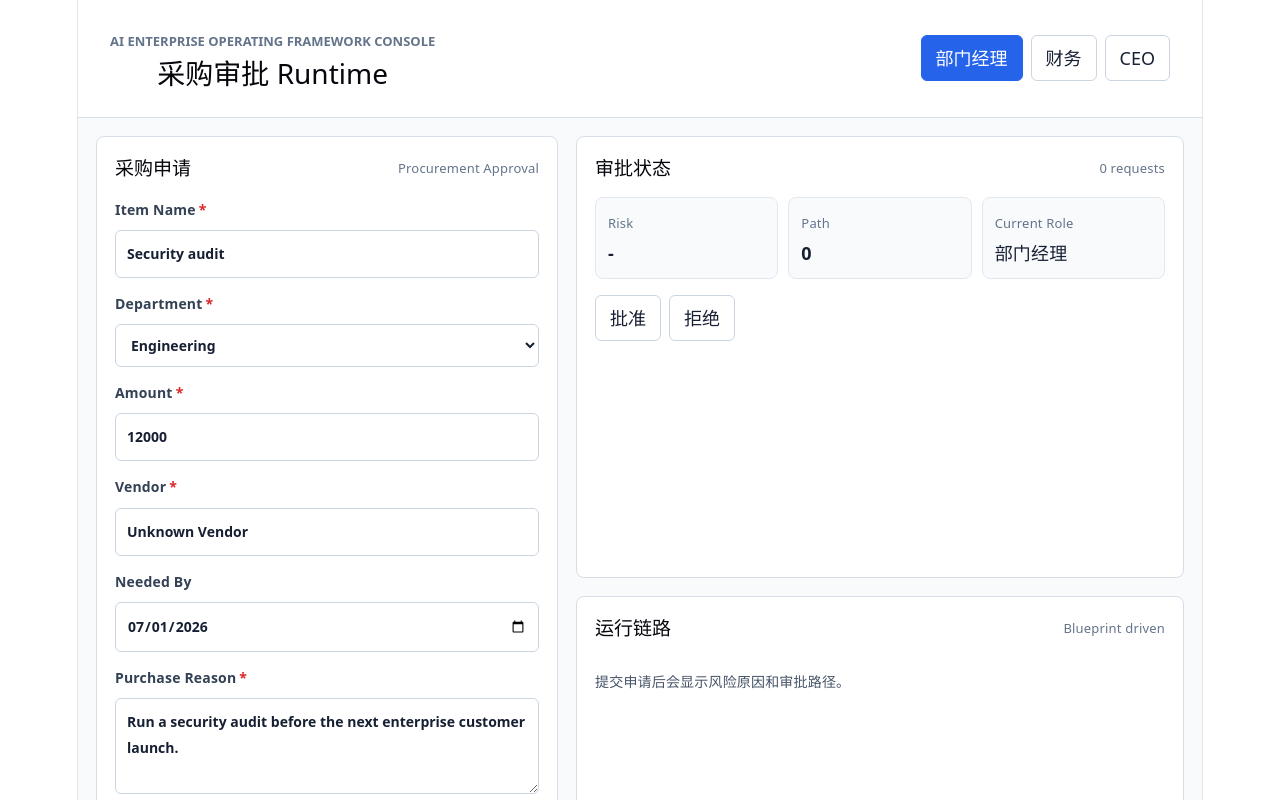
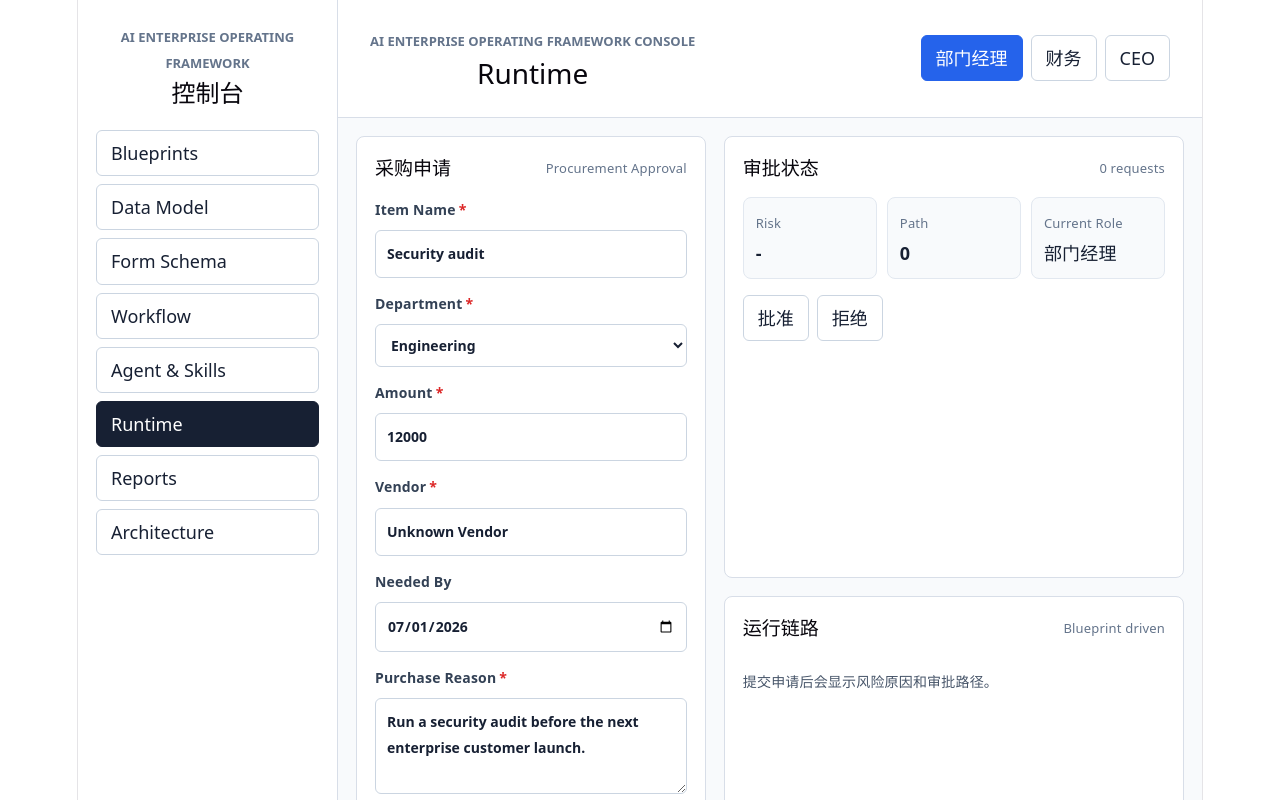
Before and after one commit to njaucjbCJB/AI-native-, a React (Vite) app in the folder demo/: page / in a window 1280 px wide. Shown: the top 800 px of the page. Built offline with nearby package versions, Linux system fonts and the light colour scheme.

Commit message:
Add framework console views

```diff
--- a/demo/src/App.css
+++ b/demo/src/App.css
@@ -1,7 +1,49 @@
-.runtime-shell {
+.runtime-shell,
+.console-shell {
   min-height: 100vh;
   background: #f8fafc;
   color: #172033;
+}
+
+.console-shell {
+  display: grid;
+  grid-template-columns: 260px 1fr;
+}
+
+.console-sidebar {
+  display: flex;
+  flex-direction: column;
+  gap: 24px;
+  min-height: 100vh;
+  padding: 24px 18px;
+  border-right: 1px solid #d8dee8;
+  background: #ffffff;
+}
+
+.console-sidebar h1 {
+  margin: 0;
+  font-size: 24px;
+  letter-spacing: 0;
+}
+
+.console-sidebar nav {
+  display: grid;
+  gap: 8px;
+}
+
+.console-sidebar button {
+  justify-content: flex-start;
+  text-align: left;
+}
+
+.console-sidebar button.active {
+  background: #172033;
+  border-color: #172033;
+  color: #ffffff;
+}
+
+.console-main {
+  min-width: 0;
 }
 
 .runtime-header {
@@ -69,6 +111,66 @@ button.active,
   padding: 18px;
   max-width: 1280px;
   margin: 0 auto;
+}
+
+.console-view-panel {
+  margin: 18px;
+}
+
+.view-description {
+  max-width: 760px;
+  margin: 0 0 16px;
+  color: #475569;
+  line-height: 1.55;
+}
+
+.view-list,
+.schema-grid,
+.workflow-grid,
+.risk-rule-grid {
+  display: grid;
+  gap: 10px;
+}
+
+.view-list {
+  grid-template-columns: repeat(auto-fit, minmax(220px, 1fr));
+}
+
+.view-list article,
+.schema-grid article,
+.workflow-grid article,
+.risk-rule-grid article {
+  border: 1px solid #e2e8f0;
+  border-radius: 8px;
+  padding: 12px;
+  background: #f8fafc;
+}
+
+.view-list span,
+.schema-grid span,
+.workflow-grid span,
+.risk-rule-grid span {
+  display: block;
+  margin-top: 4px;
+  color: #64748b;
+  font-size: 13px;
+}
+
+.schema-grid {
+  grid-template-columns: repeat(auto-fit, minmax(180px, 1fr));
+}
+
+.workflow-grid,
+.risk-rule-grid {
+  grid-template-columns: repeat(auto-fit, minmax(240px, 1fr));
+  margin-top: 12px;
+}
+
+.workflow-grid p,
+.risk-rule-grid p {
+  margin: 8px 0 0;
+  color: #475569;
+  font-size: 13px;
 }
 
 .panel {
@@ -319,6 +421,20 @@ textarea {
 }
 
 @media (max-width: 860px) {
+  .console-shell {
+    grid-template-columns: 1fr;
+  }
+
+  .console-sidebar {
+    min-height: auto;
+    border-right: 0;
+    border-bottom: 1px solid #d8dee8;
+  }
+
+  .console-sidebar nav {
+    grid-template-columns: repeat(2, 1fr);
+  }
+
   .runtime-header,
   .request-item {
     flex-direction: column;
--- a/demo/src/App.tsx
+++ b/demo/src/App.tsx
@@ -8,6 +8,7 @@ import { submitRuntimeRequest, type RuntimeSubmissionResult } from './core/runti
 import type { ApprovalRole } from './core/approval-routing'
 import type { RequestData, RequestInstance } from './core/request'
 import { generateReportFromRuntimeStorage, type ReportSnapshot } from './core/report'
+import { getFrameworkConsoleViews, type ConsoleView, type ConsoleViewId } from './core/console'
 import './App.css'
 
 const DEFAULT_REQUIREMENT = 'I need a procurement approval workflow.'
@@ -37,7 +38,13 @@ function App() {
   const [reports, setReports] = useState<ReportSnapshot[]>([])
   const [latestResult, setLatestResult] = useState<RuntimeSubmissionResult | null>(null)
   const [selectedRole, setSelectedRole] = useState<ApprovalRole>('department_manager')
+  const [activeView, setActiveView] = useState<ConsoleViewId>('runtime')
   const [message, setMessage] = useState('Runtime ready')
+  const consoleViews = useMemo(
+    () => (blueprint ? getFrameworkConsoleViews(blueprint) : []),
+    [blueprint],
+  )
+  const activeConsoleView = consoleViews.find((view) => view.id === activeView)
 
   useEffect(() => {
     async function initializeRuntime() {
@@ -107,27 +114,39 @@ function App() {
     }))
   }
 
+  function renderActiveView() {
+    if (!blueprint || !activeConsoleView) {
       return (
-    <main className="runtime-shell">
-      <header className="runtime-header">
-        <div>
-          <p className="eyebrow">AI Enterprise Operating Framework Console</p>
-          <h1>采购审批 Runtime</h1>
+        <section className="panel">
+          <div className="panel-heading">
+            <h2>Loading console</h2>
+            <span>Blueprint required</span>
           </div>
-        <div className="role-switcher" aria-label="Role switcher">
-          {Object.entries(ROLE_LABELS).map(([role, label]) => (
-            <button
-              className={selectedRole === role ? 'active' : ''}
-              key={role}
-              onClick={() => setSelectedRole(role as ApprovalRole)}
-              type="button"
-            >
-              {label}
-            </button>
-          ))}
-        </div>
-      </header>
+        </section>
+      )
+    }
 
+    if (activeView === 'runtime') {
+      return renderRuntimeView()
+    }
+
+    if (activeView === 'reports') {
+      return <ReportsPanel report={reports.at(-1) ?? null} />
+    }
+
+    if (activeView === 'form-schema') {
+      return <FormSchemaView blueprint={blueprint} view={activeConsoleView} />
+    }
+
+    if (activeView === 'workflow') {
+      return <WorkflowView blueprint={blueprint} view={activeConsoleView} />
+    }
+
+    return <ConsoleViewPanel view={activeConsoleView} />
+  }
+
+  function renderRuntimeView() {
+    return (
       <section className="runtime-grid">
         <form className="panel form-panel" onSubmit={handleSubmit}>
           <div className="panel-heading">
@@ -213,16 +232,142 @@ function App() {
           )}
         </section>
 
-        <ReportsPanel report={reports.at(-1) ?? null} />
+        <ActivityPanel activities={agentActivities} />
+      </section>
+    )
+  }
 
+  return (
+    <main className="console-shell">
+      <aside className="console-sidebar">
+        <div>
+          <p className="eyebrow">AI Enterprise Operating Framework</p>
+          <h1>控制台</h1>
+        </div>
+        <nav aria-label="Console views">
+          {consoleViews.map((view) => (
+            <button
+              className={activeView === view.id ? 'active' : ''}
+              key={view.id}
+              onClick={() => setActiveView(view.id)}
+              type="button"
+            >
+              {view.title}
+            </button>
+          ))}
+        </nav>
+      </aside>
+
+      <section className="console-main">
+      <header className="runtime-header">
+        <div>
+          <p className="eyebrow">AI Enterprise Operating Framework Console</p>
+          <h1>{activeConsoleView?.title ?? 'Runtime'}</h1>
+        </div>
+        {activeView === 'runtime' ? (
+          <div className="role-switcher" aria-label="Role switcher">
+            {Object.entries(ROLE_LABELS).map(([role, label]) => (
+              <button
+                className={selectedRole === role ? 'active' : ''}
+                key={role}
+                onClick={() => setSelectedRole(role as ApprovalRole)}
+                type="button"
+              >
+                {label}
+              </button>
+            ))}
+          </div>
+        ) : null}
+      </header>
+
+        {renderActiveView()}
+      </section>
+    </main>
+  )
+}
+
+function ConsoleViewPanel({ view }: { view: ConsoleView }) {
+  return (
+    <section className="panel console-view-panel">
+      <div className="panel-heading">
+        <h2>{view.title}</h2>
+        <span>{view.id}</span>
+      </div>
+      <p className="view-description">{view.description}</p>
+      <div className="view-list">
+        {view.items.map((item) => (
+          <article key={item}>
+            <strong>{item.split(':')[0]}</strong>
+            <span>{item.includes(':') ? item.split(':').slice(1).join(':').trim() : item}</span>
+          </article>
+        ))}
+      </div>
+    </section>
+  )
+}
+
+function FormSchemaView({ blueprint, view }: { blueprint: Blueprint; view: ConsoleView }) {
+  return (
+    <section className="panel console-view-panel">
+      <div className="panel-heading">
+        <h2>{view.title}</h2>
+        <span>{blueprint.formSchema.length} fields</span>
+      </div>
+      <p className="view-description">{view.description}</p>
+      <div className="schema-grid">
+        {blueprint.formSchema.map((field) => (
+          <article key={field.key}>
+            <strong>{field.label}</strong>
+            <span>{field.key}</span>
+            <span>{field.type}</span>
+            <span>{field.required ? 'required' : 'optional'}</span>
+          </article>
+        ))}
+      </div>
+    </section>
+  )
+}
+
+function WorkflowView({ blueprint, view }: { blueprint: Blueprint; view: ConsoleView }) {
+  return (
+    <section className="panel console-view-panel">
+      <div className="panel-heading">
+        <h2>{view.title}</h2>
+        <span>{blueprint.workflow.nodes.length} nodes</span>
+      </div>
+      <p className="view-description">{view.description}</p>
+      <div className="workflow-grid">
+        {blueprint.workflow.nodes.map((node) => (
+          <article key={node.id}>
+            <strong>{node.name}</strong>
+            <span>{ROLE_LABELS[node.role]}</span>
+            <p>{node.condition}</p>
+          </article>
+        ))}
+      </div>
+      <div className="risk-rule-grid">
+        {blueprint.riskRules.map((rule) => (
+          <article key={rule.id}>
+            <strong>{rule.name}</strong>
+            <span>{rule.severity}</span>
+            <p>{rule.condition}</p>
+          </article>
+        ))}
+      </div>
+    </section>
+  )
+}
+
+function ActivityPanel({ activities }: { activities: AgentActivity[] }) {
+  return (
     <section className="panel activity-panel">
       <div className="panel-heading">
         <h2>Agent Activity</h2>
-            <span>{agentActivities.length} records</span>
+        <span>{activities.length} records</span>
       </div>
       <div className="activity-list">
-            {agentActivities.length ? (
-              agentActivities.slice().reverse().map((activity) => (
+        {activities.length ? (
+          activities.slice().reverse().map((activity) => (
             <article className="activity-item" key={activity.id}>
               <div className="activity-title">
                 <strong>{activity.skillName}</strong>
@@ -249,8 +394,6 @@ function App() {
         )}
       </div>
     </section>
-      </section>
-    </main>
   )
 }
 
--- /dev/null
+++ b/demo/src/core/console.ts
@@ -0,0 +1,97 @@
+import type { Blueprint } from './blueprint'
+
+export type ConsoleViewId =
+  | 'blueprints'
+  | 'data-model'
+  | 'form-schema'
+  | 'workflow'
+  | 'agent-skills'
+  | 'runtime'
+  | 'reports'
+  | 'architecture'
+
+export type ConsoleView = {
+  id: ConsoleViewId
+  title: string
+  description: string
+  items: string[]
+}
+
+export function getFrameworkConsoleViews(blueprint: Blueprint): ConsoleView[] {
+  return [
+    {
+      id: 'blueprints',
+      title: 'Blueprints',
+      description: 'Business blueprint contract currently driving this demo.',
+      items: [
+        `${blueprint.name} v${blueprint.version}`,
+        blueprint.description,
+        `Archive policy: ${blueprint.archivePolicy.retentionLabel}`,
+      ],
+    },
+    {
+      id: 'data-model',
+      title: 'Data Model',
+      description: 'Runtime entities persisted through the StorageAdapter boundary.',
+      items: [
+        'Blueprint',
+        'RequestInstance',
+        'WorkflowInstance',
+        'AgentActivity',
+        'ArchiveRecord',
+        'ReportSnapshot',
+      ],
+    },
+    {
+      id: 'form-schema',
+      title: 'Form Schema',
+      description: 'Fields generated from the active Blueprint form schema.',
+      items: blueprint.formSchema.map((field) => `${field.label}: ${field.type}`),
+    },
+    {
+      id: 'workflow',
+      title: 'Workflow',
+      description: blueprint.workflow.name,
+      items: [
+        ...blueprint.workflow.nodes.map((node) => `${node.name}: ${node.role}`),
+        ...blueprint.riskRules.map((rule) => `${rule.name}: ${rule.severity}`),
+      ],
+    },
+    {
+      id: 'agent-skills',
+      title: 'Agent & Skills',
+      description: 'First-version skill layer and replacement status.',
+      items: [
+        'RiskAnalysisSkill: mock now, production replaceable',
+        'ApprovalRoutingSkill: mock now, production replaceable',
+        'WorkflowExecutionSkill: mock now, production replaceable',
+        'ArchiveSkill: mock now, production replaceable',
+        'ReportGenerationSkill: mock now, production replaceable',
+      ],
+    },
+    {
+      id: 'runtime',
+      title: 'Runtime',
+      description: 'Submit and operate procurement requests through the runtime path.',
+      items: ['Request form', 'Approval status', 'Agent Activity'],
+    },
+    {
+      id: 'reports',
+      title: 'Reports',
+      description: 'Management metrics and AI CEO summary generated from runtime data.',
+      items: blueprint.reports.map((report) => report.name),
+    },
+    {
+      id: 'architecture',
+      title: 'Architecture',
+      description: 'Replacement route from first-version mock boundaries to production systems.',
+      items: [
+        'LocalStorageAdapter -> database adapter',
+        'Mock AgentRuntime -> enterprise AI gateway',
+        'In-memory workflow logic -> production workflow engine',
+        'Static report summary -> governed analytics service',
+        'Demo procurement blueprint -> multi-domain blueprint catalog',
+      ],
+    },
+  ]
+}
```
Also changed, not shown: 1 other file (tests, documents, lock files or other folders). Lines whose indentation alone changed are shown as unchanged.
